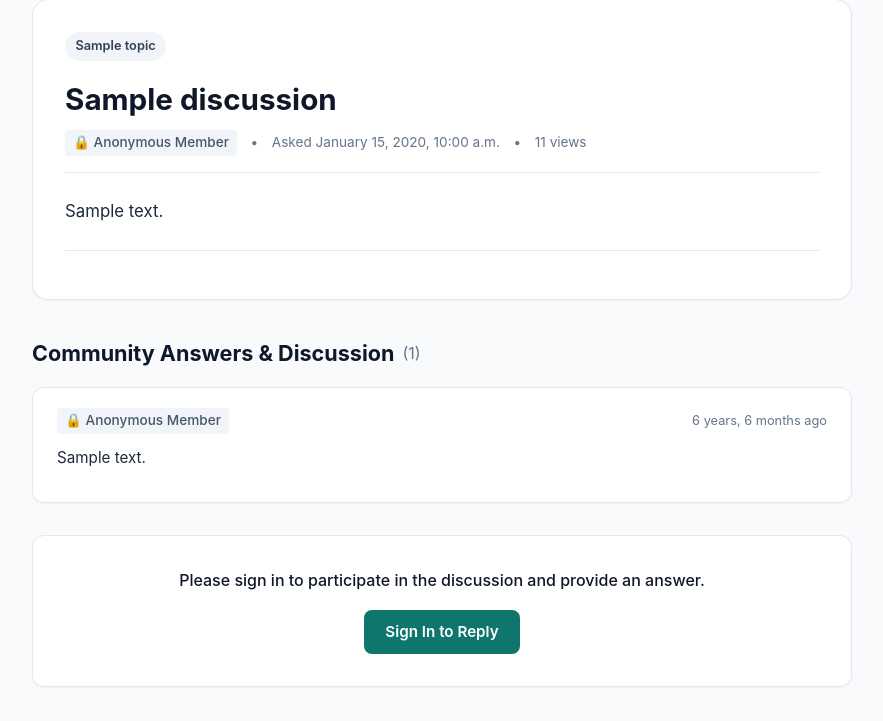
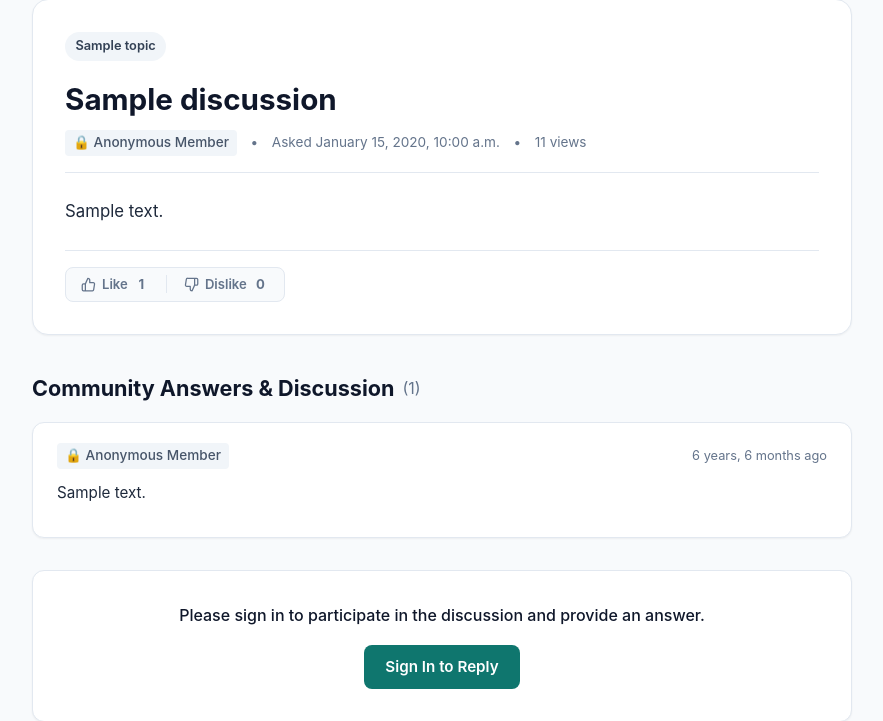
Before and after one commit to danielgelchu0-sketch/KHCHY, a Django app: a page that uses templates/discussions/discussion_detail.html in a window 1280 px wide. Shown: the part 181-902 px from the top of the page, without its empty margins (198-1081 px from the left). Run offline with Django 5.2, Linux system fonts and the light colour scheme; tables that the repository leaves empty hold one stand-in row (values such as "Sample post").

Commit message:
Add post reaction feature (like and dislike) with HTMX support and test suite

```diff
--- a/apps/discussions/templatetags/discussion_tags.py
+++ b/apps/discussions/templatetags/discussion_tags.py
@@ -41,3 +41,11 @@ def can_delete(obj, user):
     if hasattr(obj, "can_user_delete"):
         return obj.can_user_delete(user)
     return False
+
+
+@register.filter(name="user_reaction")
+def user_reaction(discussion, user):
+    """Safely return user's reaction ('like', 'dislike', or None)."""
+    if hasattr(discussion, "get_user_reaction"):
+        return discussion.get_user_reaction(user)
+    return None
--- a/apps/discussions/urls.py
+++ b/apps/discussions/urls.py
@@ -14,4 +14,6 @@ urlpatterns = [
     path("reply/<int:pk>/edit/", views.ReplyEditView.as_view(), name="reply_edit"),
     path("reply/<int:pk>/delete/", views.ReplyDeleteView.as_view(), name="reply_delete"),
     path("discussion/<int:pk>/bookmark/", views.BookmarkToggleView.as_view(), name="bookmark_toggle"),
+    path("discussion/<int:pk>/react/", views.ReactionToggleView.as_view(), name="reaction_toggle"),
+    path("discussion/<int:pk>/react/<str:vote_type>/", views.ReactionToggleView.as_view(), name="reaction_toggle_typed"),
 ]
--- a/apps/discussions/views.py
+++ b/apps/discussions/views.py
@@ -4,7 +4,7 @@ from django.contrib.auth.decorators import login_required
 from django.core.paginator import Paginator
 from django.db import transaction
 from django.db.models import Count, F, Q
-from django.http import HttpResponse, HttpResponseForbidden
+from django.http import HttpResponse, HttpResponseBadRequest, HttpResponseForbidden
 from django.shortcuts import get_object_or_404, redirect, render
 from django.urls import reverse
 from django.utils import timezone
@@ -13,7 +13,7 @@ from django.views import View
 
 from apps.core.utils import sanitize_user_input
 from .forms import DiscussionCreateForm, ReplyCreateForm, TopicAdminForm
-from .models import Bookmark, Discussion, Reply, Topic
+from .models import Bookmark, Discussion, Reaction, Reply, Topic
 
 logger = logging.getLogger(__name__)
 
@@ -96,7 +96,18 @@ class DiscussionDetailView(View):
     def get(self, request, topic_slug, pk):
         topic = get_object_or_404(Topic, slug=topic_slug)
         discussion = get_object_or_404(
-            Discussion.objects.select_related("author", "author__profile", "topic"),
+            Discussion.objects.select_related("author", "author__profile", "topic").annotate(
+                _likes_count=Count(
+                    "reactions",
+                    filter=Q(reactions__vote_type=Reaction.VoteType.LIKE),
+                    distinct=True,
+                ),
+                _dislikes_count=Count(
+                    "reactions",
+                    filter=Q(reactions__vote_type=Reaction.VoteType.DISLIKE),
+                    distinct=True,
+                ),
+            ),
             pk=pk,
             topic=topic,
         )
@@ -126,10 +137,12 @@ class DiscussionDetailView(View):
             else:
                 root_replies.append(r)
 
-        # Check bookmark status if authenticated
+        # Check bookmark and reaction status if authenticated
         is_bookmarked = False
+        user_reaction = None
         if request.user.is_authenticated:
             is_bookmarked = Bookmark.objects.filter(user=request.user, discussion=discussion).exists()
+            user_reaction = discussion.get_user_reaction(request.user)
 
         reply_form = ReplyCreateForm()
 
@@ -142,6 +155,7 @@ class DiscussionDetailView(View):
                 "root_replies": root_replies,
                 "replies_count": len(replies_qs),
                 "is_bookmarked": is_bookmarked,
+                "user_reaction": user_reaction,
                 "reply_form": reply_form,
             },
         )
@@ -383,6 +397,77 @@ class BookmarkToggleView(View):
 
 
 @method_decorator(login_required, name="dispatch")
+class ReactionToggleView(View):
+    """
+    Handles user reactions (like or dislike) on a discussion.
+    - If user clicks the same reaction they currently have, remove it (toggle off).
+    - If user clicks the opposite reaction, switch to that reaction.
+    - If user has no existing reaction, create it.
+    Supports HTMX partial rendering or standard HTTP redirects.
+    """
+
+    def post(self, request, pk, vote_type=None):
+        discussion = get_object_or_404(Discussion, pk=pk)
+
+        if not request.user.can_post():
+            if request.headers.get("HX-Request"):
+                return HttpResponseForbidden("Your account is not permitted to react.")
+            messages.error(request, "Your account cannot react to discussions.")
+            return redirect(discussion.get_absolute_url())
+
+        if discussion.is_deleted:
+            if request.headers.get("HX-Request"):
+                return HttpResponseForbidden("Cannot react to a deleted discussion.")
+            messages.error(request, "Cannot react to a deleted discussion.")
+            return redirect(discussion.get_absolute_url())
+
+        vote = vote_type or request.POST.get("vote_type")
+        if vote not in (Reaction.VoteType.LIKE, Reaction.VoteType.DISLIKE):
+            if request.headers.get("HX-Request"):
+                return HttpResponseBadRequest("Invalid reaction type.")
+            return redirect(discussion.get_absolute_url())
+
+        reaction = Reaction.objects.filter(user=request.user, discussion=discussion).first()
+
+        if reaction:
+            if reaction.vote_type == vote:
+                reaction.delete()
+                current_reaction = None
+                msg = f"Removed your {vote}."
+            else:
+                reaction.vote_type = vote
+                reaction.save(update_fields=["vote_type", "updated_at"])
+                current_reaction = vote
+                msg = f"Changed reaction to {vote}."
+        else:
+            Reaction.objects.create(user=request.user, discussion=discussion, vote_type=vote)
+            current_reaction = vote
+            msg = f"Added {vote}."
+
+        # Clear any cached reaction properties on the discussion instance
+        if hasattr(discussion, "_likes_count"):
+            delattr(discussion, "_likes_count")
+        if hasattr(discussion, "_dislikes_count"):
+            delattr(discussion, "_dislikes_count")
+        if hasattr(discussion, "_user_reaction"):
+            delattr(discussion, "_user_reaction")
+
+        if request.headers.get("HX-Request"):
+            return render(
+                request,
+                "discussions/partials/reaction_buttons.html",
+                {
+                    "discussion": discussion,
+                    "user_reaction": current_reaction,
+                    "user": request.user,
+                },
+            )
+
+        messages.info(request, msg)
+        return redirect(discussion.get_absolute_url())
+
+
+@method_decorator(login_required, name="dispatch")
 class ReplyEditView(View):
     """Allows author or moderator to edit a reply."""
 
--- a/static/css/style.css
+++ b/static/css/style.css
@@ -723,6 +723,107 @@ p {
   font-size: 0.9rem;
 }
 
+/* Reaction Buttons */
+.reaction-buttons-group {
+  display: inline-flex;
+  align-items: center;
+  background-color: var(--primary-50);
+  border: 1px solid var(--border);
+  border-radius: var(--radius-md);
+  padding: 0.15rem 0.25rem;
+  gap: 0.25rem;
+}
+
+.reaction-btn {
+  display: inline-flex;
+  align-items: center;
+  gap: 0.35rem;
+  padding: 0.35rem 0.65rem;
+  border-radius: var(--radius-sm);
+  border: 1px solid transparent;
+  background: transparent;
+  color: var(--text-muted);
+  font-size: 0.85rem;
+  font-weight: 600;
+  cursor: pointer;
+  transition: all 0.15s ease;
+  text-decoration: none;
+  line-height: 1;
+}
+
+.reaction-btn:hover:not(.disabled) {
+  background-color: var(--surface);
+  color: var(--primary-900);
+  text-decoration: none;
+}
+
+.reaction-btn.disabled {
+  cursor: default;
+  opacity: 0.7;
+}
+
+.reaction-btn.disabled:hover {
+  text-decoration: none;
+}
+
+.reaction-btn .reaction-icon {
+  flex-shrink: 0;
+  transition: transform 0.15s ease, stroke 0.15s ease;
+}
+
+.reaction-btn:hover:not(.disabled) .reaction-icon {
+  transform: scale(1.15);
+}
+
+.reaction-btn.like-btn:hover:not(.disabled) {
+  color: var(--accent-700);
+}
+
+.reaction-btn.dislike-btn:hover:not(.disabled) {
+  color: var(--danger-txt);
+}
+
+.reaction-btn.like-btn.active {
+  background-color: var(--accent-100);
+  color: var(--accent-700);
+  border-color: var(--accent-600);
+}
+
+.reaction-btn.like-btn.active svg {
+  fill: currentColor;
+}
+
+.reaction-btn.dislike-btn.active {
+  background-color: var(--danger-bg);
+  color: var(--danger-txt);
+  border-color: #fca5a5;
+}
+
+.reaction-btn.dislike-btn.active svg {
+  fill: currentColor;
+}
+
+.reaction-label {
+  font-size: 0.82rem;
+  font-weight: 600;
+}
+
+.reaction-count {
+  font-size: 0.82rem;
+  font-weight: 700;
+  min-width: 1rem;
+  text-align: center;
+}
+
+.reaction-divider {
+  display: inline-block;
+  width: 1px;
+  height: 18px;
+  background-color: var(--border);
+  margin: 0 0.1rem;
+}
+
+
 /* Threaded Replies */
 .replies-section-title {
   font-size: 1.35rem;
--- a/templates/discussions/discussion_detail.html
+++ b/templates/discussions/discussion_detail.html
@@ -74,7 +74,8 @@
 
     <!-- Discussion Actions Toolbar -->
     <div class="discussion-actions-bar">
-      <div>
+      <div style="display: flex; gap: 0.75rem; align-items: center; flex-wrap: wrap;">
+        {% include "discussions/partials/reaction_buttons.html" with discussion=discussion user_reaction=user_reaction %}
         {% if user.is_authenticated and not discussion.is_deleted %}
           {% include "discussions/partials/bookmark_button.html" with discussion=discussion is_bookmarked=is_bookmarked %}
         {% endif %}
--- /dev/null
+++ b/templates/discussions/partials/reaction_buttons.html
@@ -0,0 +1,68 @@
+{% load i18n %}
+<div id="discussion-reactions-{{ discussion.id }}" class="reaction-buttons-group">
+  <!-- Like Button -->
+  {% if user.is_authenticated and not discussion.is_deleted %}
+    <form action="{% url 'discussions:reaction_toggle' pk=discussion.id %}" method="post"
+          hx-post="{% url 'discussions:reaction_toggle' pk=discussion.id %}"
+          hx-target="#discussion-reactions-{{ discussion.id }}"
+          hx-swap="outerHTML" style="display: inline-flex; margin: 0;">
+      {% csrf_token %}
+      <input type="hidden" name="vote_type" value="like">
+      <button type="submit"
+              class="reaction-btn like-btn {% if user_reaction == 'like' %}active{% endif %}"
+              title="{% if user_reaction == 'like' %}{% trans "Remove Like" %}{% else %}{% trans "Like this post" %}{% endif %}"
+              aria-label="{% trans "Like" %}">
+        <svg class="reaction-icon" width="15" height="15" viewBox="0 0 24 24" fill="none" stroke="currentColor" stroke-width="2" stroke-linecap="round" stroke-linejoin="round" aria-hidden="true">
+          <path d="M14 9V5a3 3 0 0 0-3-3l-4 9v11h11.28a2 2 0 0 0 2-1.7l1.38-9a2 2 0 0 0-2-2.3zM7 22H4a2 2 0 0 1-2-2v-7a2 2 0 0 1 2-2h3"></path>
+        </svg>
+        <span class="reaction-label">{% trans "Like" %}</span>
+        <span class="reaction-count">{{ discussion.likes_count }}</span>
+      </button>
+    </form>
+  {% else %}
+    <a href="{% if not user.is_authenticated %}{% url 'accounts:login' %}?next={{ discussion.get_absolute_url }}{% else %}#{% endif %}"
+       class="reaction-btn like-btn {% if user.is_authenticated %}disabled{% endif %}"
+       title="{% if not user.is_authenticated %}{% trans "Log in to like this post" %}{% else %}{% trans "Reactions disabled" %}{% endif %}"
+       aria-label="{% trans "Like" %}">
+      <svg class="reaction-icon" width="15" height="15" viewBox="0 0 24 24" fill="none" stroke="currentColor" stroke-width="2" stroke-linecap="round" stroke-linejoin="round" aria-hidden="true">
+        <path d="M14 9V5a3 3 0 0 0-3-3l-4 9v11h11.28a2 2 0 0 0 2-1.7l1.38-9a2 2 0 0 0-2-2.3zM7 22H4a2 2 0 0 1-2-2v-7a2 2 0 0 1 2-2h3"></path>
+      </svg>
+      <span class="reaction-label">{% trans "Like" %}</span>
+      <span class="reaction-count">{{ discussion.likes_count }}</span>
+    </a>
+  {% endif %}
+
+  <span class="reaction-divider" aria-hidden="true"></span>
+
+  <!-- Dislike Button -->
+  {% if user.is_authenticated and not discussion.is_deleted %}
+    <form action="{% url 'discussions:reaction_toggle' pk=discussion.id %}" method="post"
+          hx-post="{% url 'discussions:reaction_toggle' pk=discussion.id %}"
+          hx-target="#discussion-reactions-{{ discussion.id }}"
+          hx-swap="outerHTML" style="display: inline-flex; margin: 0;">
+      {% csrf_token %}
+      <input type="hidden" name="vote_type" value="dislike">
+      <button type="submit"
+              class="reaction-btn dislike-btn {% if user_reaction == 'dislike' %}active{% endif %}"
+              title="{% if user_reaction == 'dislike' %}{% trans "Remove Dislike" %}{% else %}{% trans "Dislike this post" %}{% endif %}"
+              aria-label="{% trans "Dislike" %}">
+        <svg class="reaction-icon" width="15" height="15" viewBox="0 0 24 24" fill="none" stroke="currentColor" stroke-width="2" stroke-linecap="round" stroke-linejoin="round" aria-hidden="true">
+          <path d="M10 15v4a3 3 0 0 0 3 3l4-9V2H5.72a2 2 0 0 0-2 1.7l-1.38 9a2 2 0 0 0 2 2.3zm7-13h3a2 2 0 0 1 2 2v7a2 2 0 0 1-2 2h-3"></path>
+        </svg>
+        <span class="reaction-label">{% trans "Dislike" %}</span>
+        <span class="reaction-count">{{ discussion.dislikes_count }}</span>
+      </button>
+    </form>
+  {% else %}
+    <a href="{% if not user.is_authenticated %}{% url 'accounts:login' %}?next={{ discussion.get_absolute_url }}{% else %}#{% endif %}"
+       class="reaction-btn dislike-btn {% if user.is_authenticated %}disabled{% endif %}"
+       title="{% if not user.is_authenticated %}{% trans "Log in to dislike this post" %}{% else %}{% trans "Reactions disabled" %}{% endif %}"
+       aria-label="{% trans "Dislike" %}">
+      <svg class="reaction-icon" width="15" height="15" viewBox="0 0 24 24" fill="none" stroke="currentColor" stroke-width="2" stroke-linecap="round" stroke-linejoin="round" aria-hidden="true">
+        <path d="M10 15v4a3 3 0 0 0 3 3l4-9V2H5.72a2 2 0 0 0-2 1.7l-1.38 9a2 2 0 0 0 2 2.3zm7-13h3a2 2 0 0 1 2 2v7a2 2 0 0 1-2 2h-3"></path>
+      </svg>
+      <span class="reaction-label">{% trans "Dislike" %}</span>
+      <span class="reaction-count">{{ discussion.dislikes_count }}</span>
+    </a>
+  {% endif %}
+</div>
```
Also changed, not shown: apps/discussions/admin.py (+9 -1 lines), apps/discussions/models.py (+67 -0 lines), tests/test_discussions.py (+141 -1 lines), tests/test_performance.py (+1 -1 lines), apps/discussions/migrations/0002_reaction.py (added).
